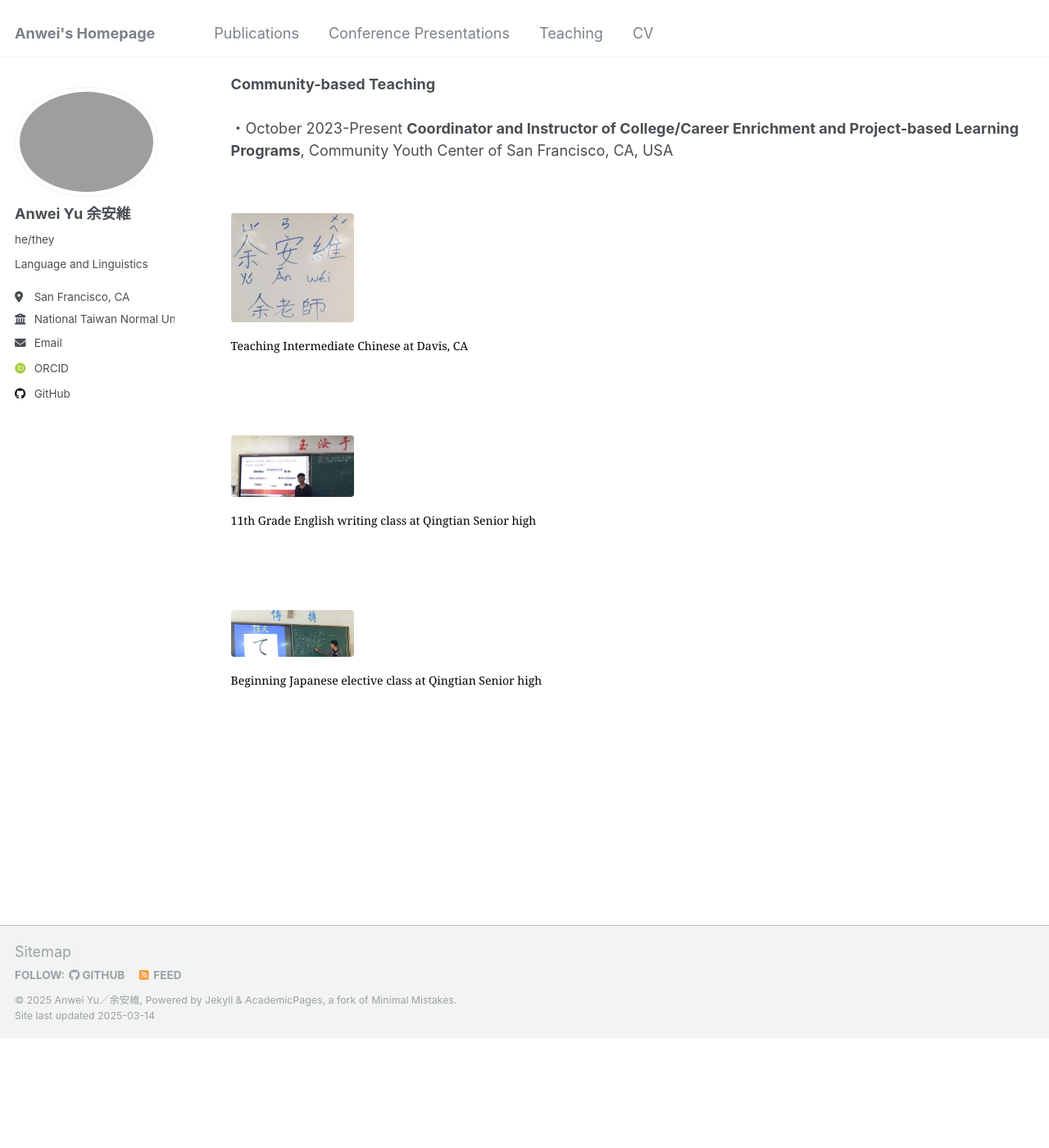
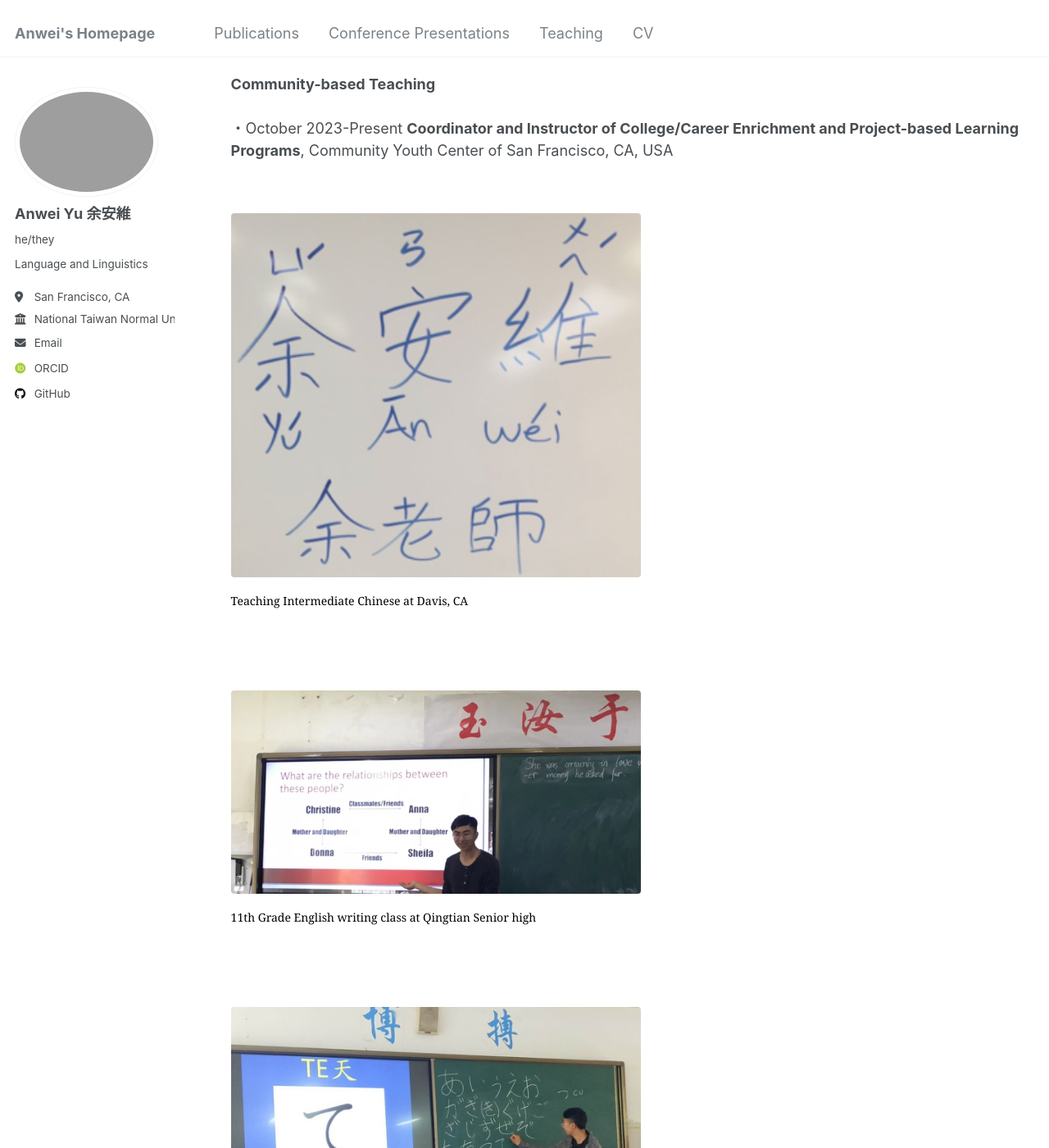
Before and after one commit to anweiyu/anweiyu.github.io, a Jekyll site: the page built from _pages/teaching.html, in a window 1280 px wide and 1400 px high, scrolled down 1706 px. Shown: the whole window at 82% size. Built offline with Jekyll 4.4.1, drawn with Linux system fonts in a browser that asks for light colours; some web fonts are replaced; before the commit the page ends 2972 px from its top, so only the background shows below that.

Commit message:
Update teaching.html

```diff
--- a/_pages/teaching.html
+++ b/_pages/teaching.html
@@ -41,7 +41,7 @@ author_profile: true
     }
 
     .responsive-img {
-        max-width: 150px !important;
+        max-width: 150px;
         height: auto;
         float: left;
         margin-right: 15px;
```
